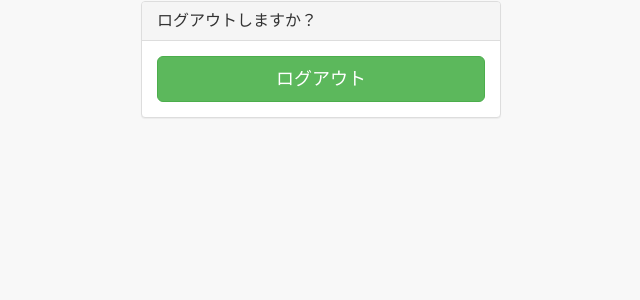
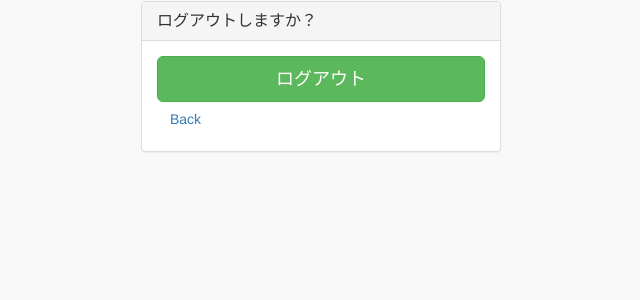
Before and after one commit to kita83/logueHub, a Django app: page /accounts/logout/ in a window 1280 px wide. Shown: the part 140-440 px from the top of the page, without its empty margins (319-959 px from the left). Run offline with Django 3.2, Linux system fonts and the light colour scheme; the visitor is signed in with stand-in values (Sample User, id 1); some libraries are stand-ins or nearby versions.

Commit message:
fead: add back button in logout page

```diff
--- a/accounts/models.py
+++ b/accounts/models.py
@@ -40,7 +40,6 @@ class UserManager(BaseUserManager):
             raise ValueError('Superuser must have is_superuser=True.')
 
         return self._create_user(email, password, **extra_fields)
-
 
 
 class LogueUser(AbstractBaseUser, PermissionsMixin):
--- a/logue/urls.py
+++ b/logue/urls.py
@@ -18,10 +18,7 @@ if settings.DEBUG:
     import debug_toolbar
     urlpatterns += [
         path('__debug__/', include(debug_toolbar.urls)),
-        re_path(r'^static/(?P<path>.*)$', views.serve),
-        # static(settings.STATIC_URL, document_root=settings.STATIC_ROOT)
-        # re_path(r'^media/(?P<path>.*)$', 'django.views.static.serve', {'document_root': settings.MEDIA_ROOT}),
-        # static(settings.MEDIA_URL, document_root=settings.MEDIA_ROOT)
+        re_path(r'^static/(?P<path>.*)$', views.serve)
     ]
 
     urlpatterns += staticfiles_urlpatterns()
--- a/templates/account/logout.html
+++ b/templates/account/logout.html
@@ -18,6 +18,7 @@
             <input type="hidden" name="{{ redirect_field_name }}" value="{{ redirect_field_value }}"/>
             {% endif %}
             <button class="btn btn-lg btn-success btn-block" type="submit">{% trans 'Sign Out' %}</button>
+            <button class="btn btn-link" onclick="history.back()" type="button">{% trans 'Back' %}</button>
           </form>
         </div>
       </div>
```
